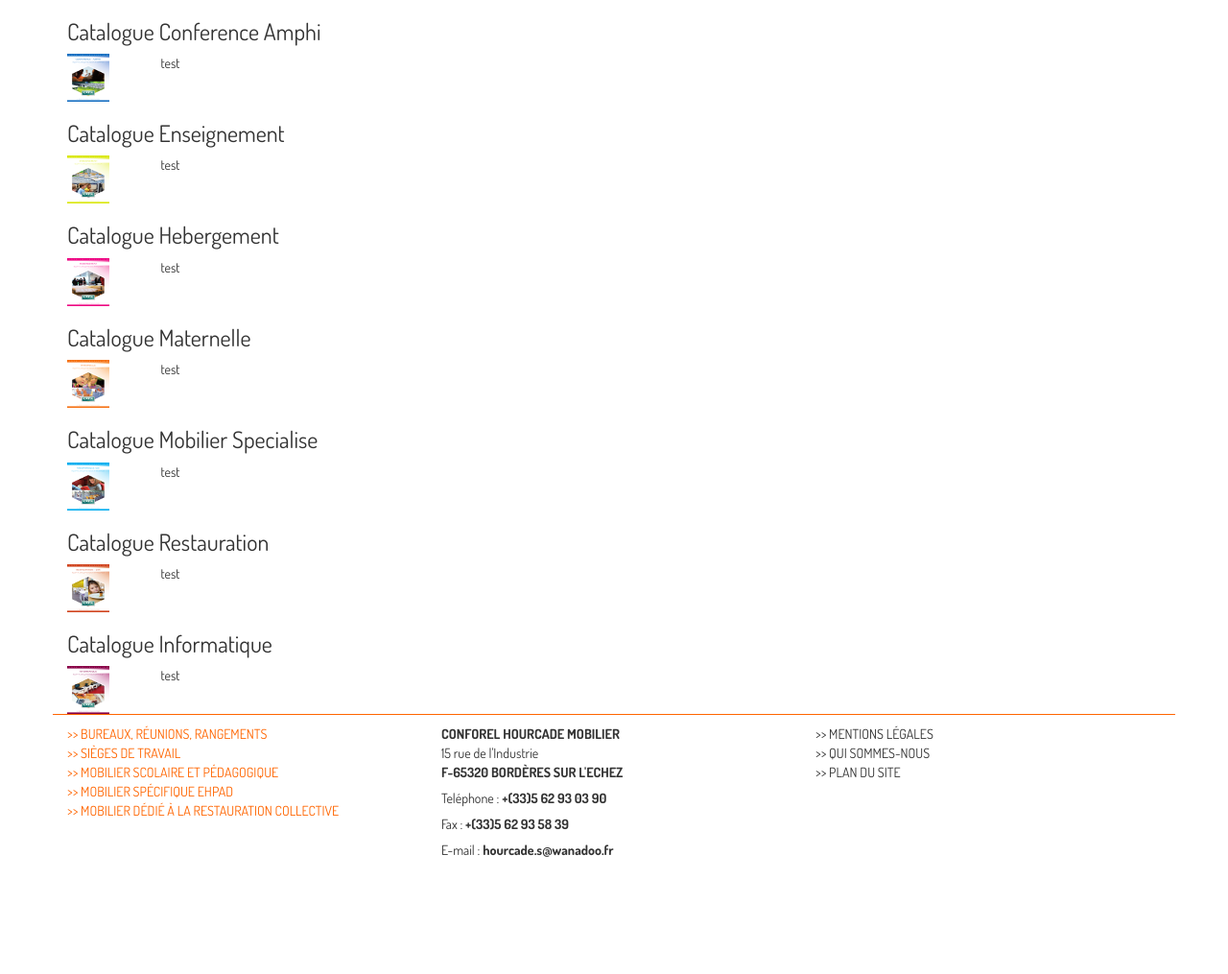
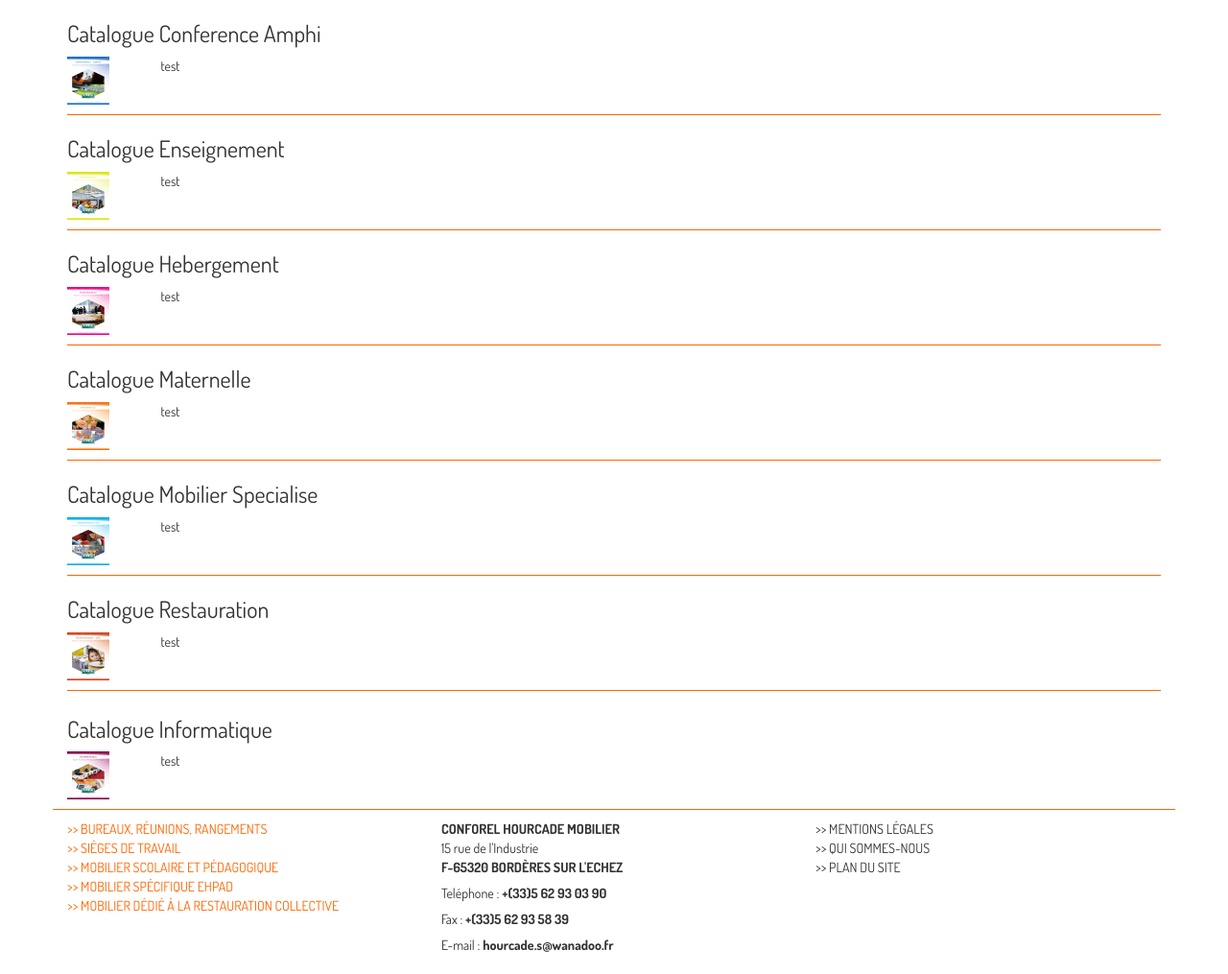
Before and after one commit to bsp-dev-team/conforel, a PHP site: page /scolaire.html in a window 1280 px wide. Shown: the part 256-1271 px from the top of the page at 96% size. Before the commit the page ends 1149 px from the top, so only its background shows below. Run offline with PHP 8.4, Linux system fonts and the light colour scheme; some libraries are stand-ins or nearby versions; some web fonts are replaced.

Commit message:
Modification de la classe scolaire et scolaire-v en template-1 et template-1-v

```diff
--- a/_assets/css/conforel.css
+++ b/_assets/css/conforel.css
@@ -324,16 +324,18 @@
 	}
 }
 /**
-* Page Scolaire
+* Template-1 ( scolaire / Ehpad)
 **/
-.scolaire{
+.template-1{
 	border: none;
 	border-bottom: solid 1px rgb(255, 101, 0);
 	padding-bottom: .7em;
+	padding-top: .2em;
 }
-.scolaire-v{
+.template-1-v{
 	border: none;
 	padding-bottom: .7em;
+	padding-top: .5em;
 }
 /**
 * Burger
```
